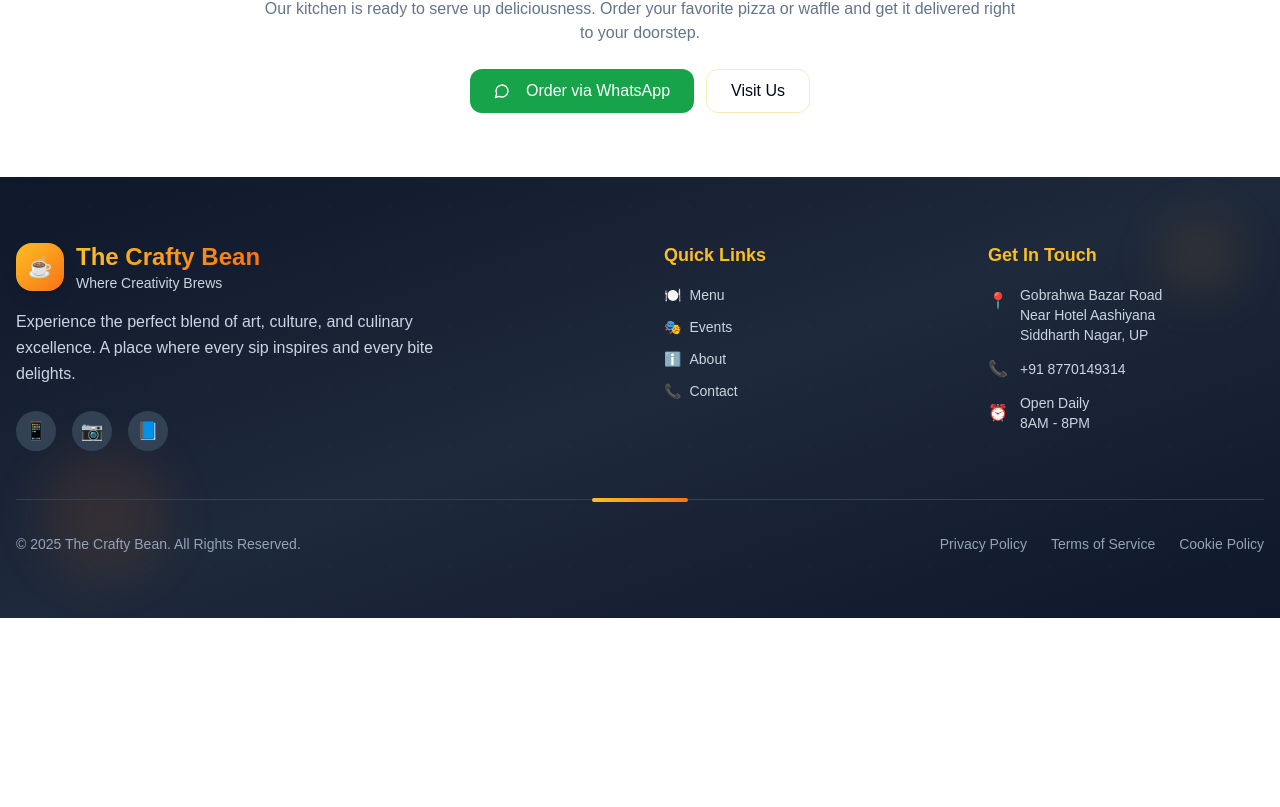
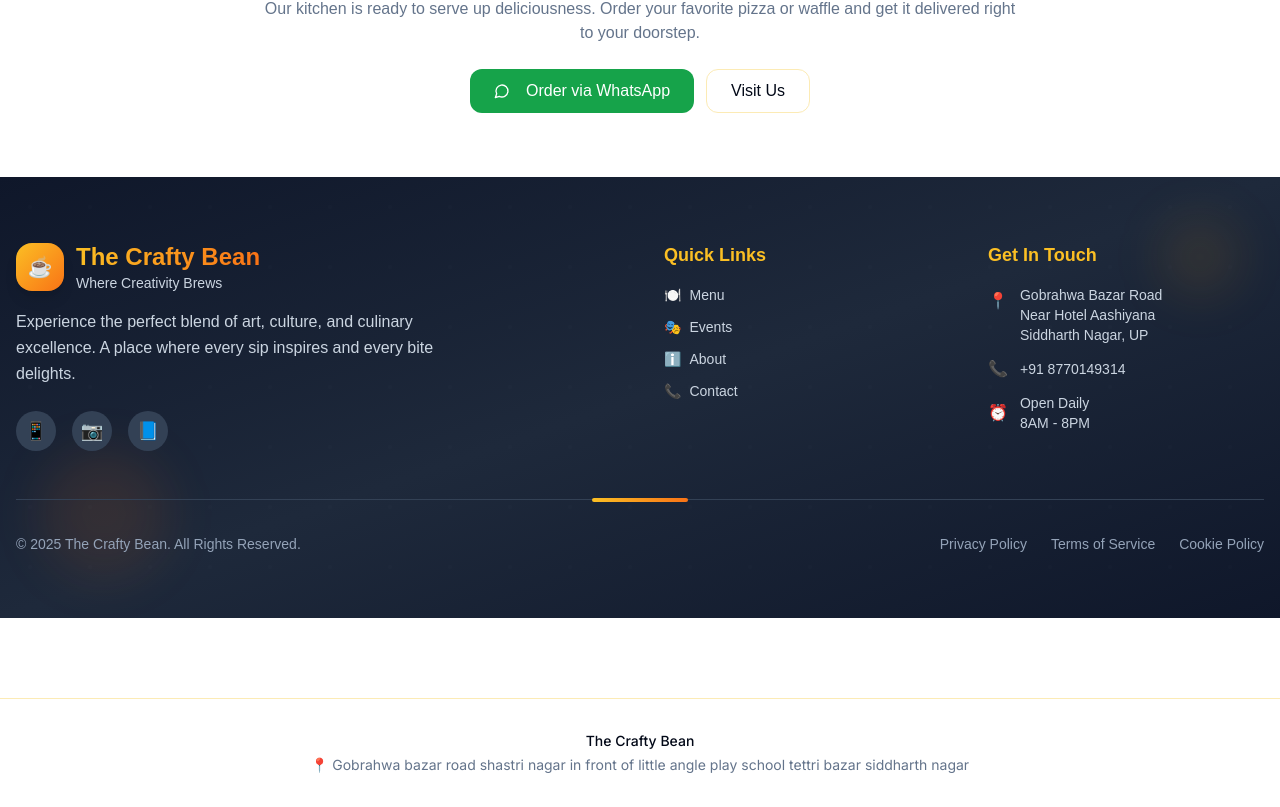
Before and after one commit to sandeep555666777/mycafe-website, a Next.js app: page / in a window 1280 px wide. Shown: the part 4426-5233 px from the top of the page. Before the commit the page ends 5044 px from the top, so only its background shows below. Built offline with nearby package versions, Linux system fonts and the light colour scheme.

Commit message:
Add global footer with cafe address to all pages

```diff
--- a/src/app/layout.tsx
+++ b/src/app/layout.tsx
@@ -8,6 +8,8 @@
 import Link from "next/link";
 
 const inter = Inter({ subsets: ["latin"] });
+
+const cafeAddress = "Gobrahwa bazar road shastri nagar in front of little angle play school tettri bazar siddharth nagar";
 
 export const metadata: Metadata = {
   title: "The Crafty Bean - Artistic Café",
@@ -25,6 +27,14 @@
         <Navigation />
         {children}
 
+        {/* Site-wide Footer */}
+        <footer className="py-8 bg-card border-t mt-20">
+          <div className="container mx-auto px-4 text-center text-sm text-muted-foreground">
+            <p className="font-medium text-foreground">The Crafty Bean</p>
+            <p className="mt-1">📍 {cafeAddress}</p>
+          </div>
+        </footer>
+
         {/* Floating Menu Button */}
         <div className="fixed bottom-6 right-6 z-50">
           <Button asChild size="lg" className="rounded-full w-16 h-16 bg-primary hover:bg-primary/90 text-primary-foreground shadow-2xl hover:shadow-primary/25 transition-all duration-300 hover:scale-110">
```
